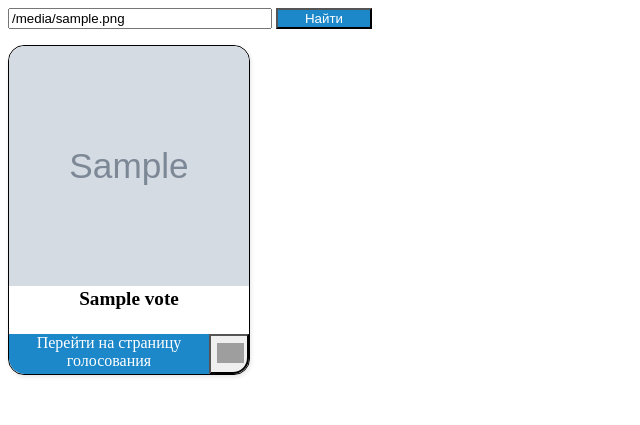
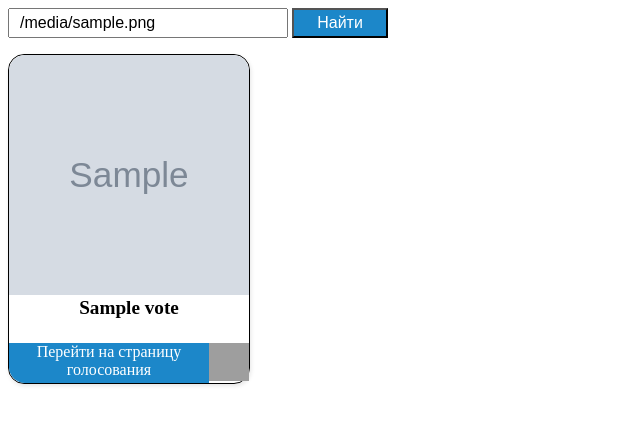
Before and after one commit to KIA-stud-acc/bmstu-backend, a Django app: template templates/voteList.html in a window 1280 px wide. Shown: the top 425 px of the page, without its empty margins (0-640 px from the left). Run offline with Django 3.2, Linux system fonts and the light colour scheme; the template is opened without the code that fills it: most values are stand-ins (such as "Sample title", 1, 10 or a date in 2020); grey boxes marked "Sample" are stand-in pictures; grey boxes are pictures that could not be loaded.

Commit message:
second commit

```diff
--- a/n1/static/CSS/voteList.css
+++ b/n1/static/CSS/voteList.css
@@ -1,10 +1,10 @@
-.search {
+form {
     width:24rem;
     margin:auto;
     margin-bottom: 1rem;
     display: inline-block;
 }
-.form-control .btn-primary{
+input{
     padding:4px 10px;
     border:1;
     font-size:16px;
@@ -66,7 +66,6 @@
 }
 .del{
     width: 2.5rem;
-    height: 2.5rem;
+    height: 2.4rem;
     float: right;
-    border-radius: 0 0 1rem 0;
 }
--- a/templates/voteList.html
+++ b/templates/voteList.html
@@ -10,7 +10,7 @@
 </head>
 <body>
 
-    <form method="get" enctype="multipart/form-data" class = 'search'>
+    <form method="get" enctype="multipart/form-data">
     {% csrf_token %}
     <input name="text" type="text" class="form-control" placeholder="Поиск"  value={{ data.src }}>
     <input type="submit" value="Найти" class="btn btn-primary">
@@ -22,14 +22,7 @@
             <h5 class="card-title">{{ i.name }}</h5>
             <div class = "execBtn">
                 <a href="http://127.0.0.1:8000/vybory/{{ i.id }}" class="btn btn-outline-primary">Перейти на страницу голосования</a>
-                <form method = "post" enctype="multipart/form-data">
-                    {% csrf_token %}
-                    <button type="submit" class = "del" name = 'del' value = {{ i.id }}>
-                        <img src="https://cdn-icons-png.flaticon.com/512/1483/1483063.png" alt="Delete" height = "20"/>
-                    </button>
-                    <!--input type="image" src="https://cdn-icons-png.flaticon.com/512/1483/1483063.png" border="0" alt="Delete" height = "20" class = "del"/-->
-                    <!--<btn class = 'delet'><img src = "https://cdn-icons-png.flaticon.com/512/1483/1483063.png" height = "20" class = "del" alt = "Удалить"></btn>-->
-                </form>
+                <a href = ""><img src = "https://cdn-icons-png.flaticon.com/512/1483/1483063.png" height = "20" class = "del" alt = "Удалить"></a>
             </div>
         </div>
     {% endfor %}
```
Also changed, not shown: DAG/settings.py (+2 -7 lines), n1/views.py (+4 -12 lines).
